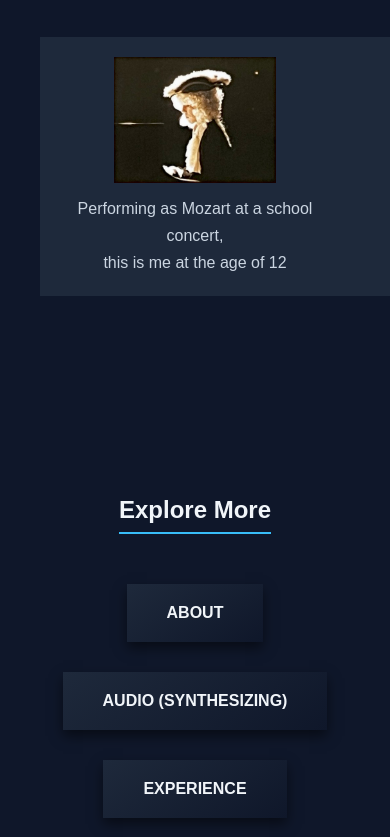
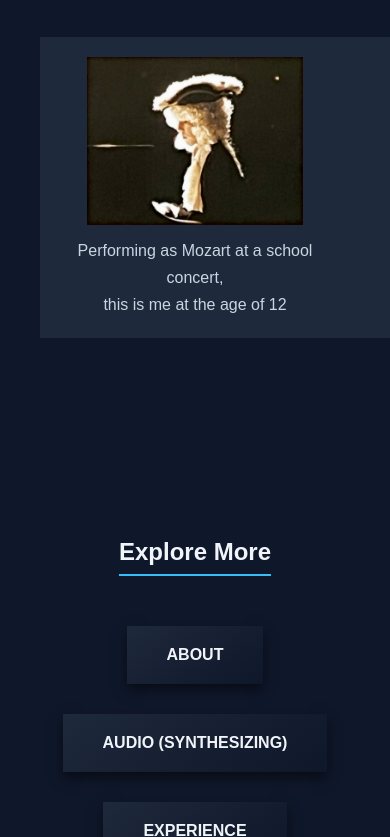
Before and after one commit to JanZimbelmann/Homepage, a plain HTML site: page academics.html in a window 390 px wide. Shown: the part 3794-4631 px from the top of the page. Drawn offline with Linux system fonts and the light colour scheme.

Commit message:
UPDATE: School image size

```diff
--- a/style_academics.css
+++ b/style_academics.css
@@ -501,10 +501,9 @@ body.modal-open {
         width: 100%;
         padding: 0;
     }
-
     .school-image {
-        width: 60%;
-        max-width: 400px;
+        width: 80%;
+        max-width: 550px;
         margin: 0 auto;
         display: block;
     }
```
